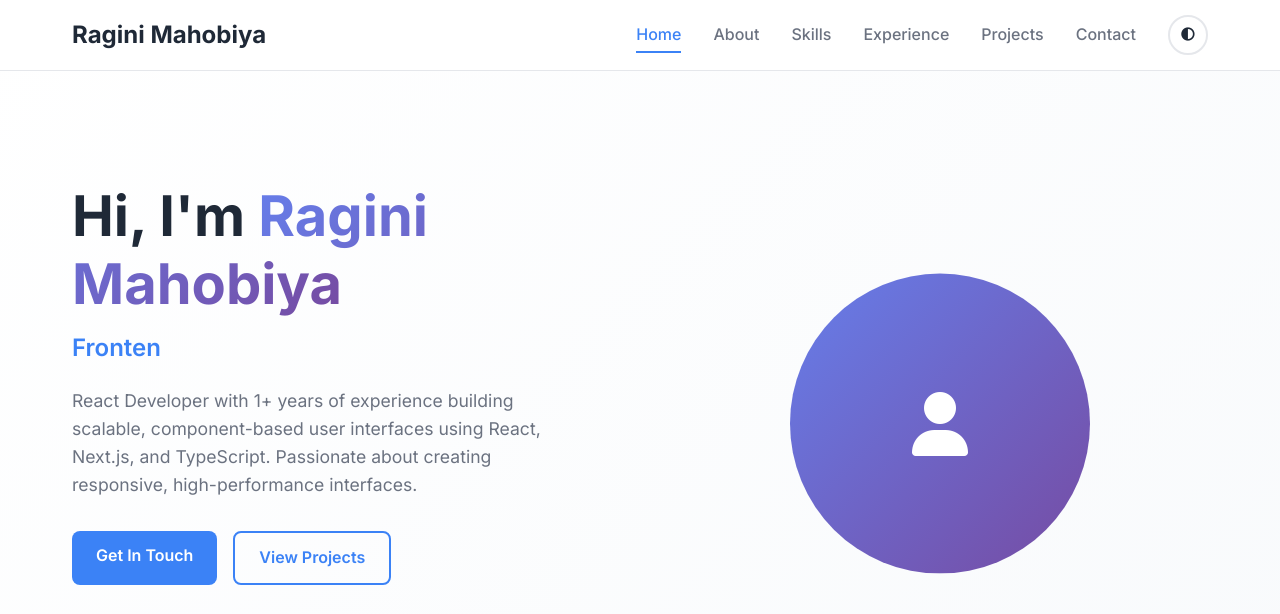
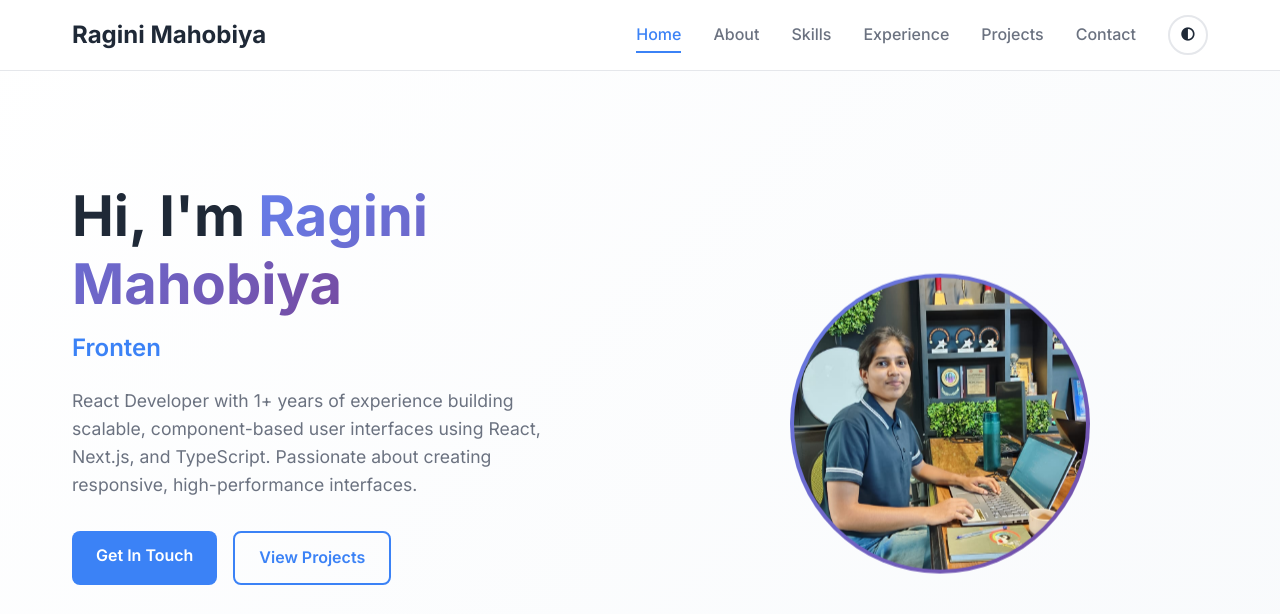
Before and after one commit to ragini-react/my_portfolio, a plain HTML site: page index.html in a window 1280 px wide. Shown: the top 614 px of the page. Drawn offline with Linux system fonts and the light colour scheme.

Commit message:
Add favicon and profile image with updated favicon paths
- Added favicon.ico file
- Added profile picture (ragini-mahobiya-profile-picture.jpg)
- Updated favicon link paths to use relative paths (./)
- Replaced placeholder icon with actual profile image
- Added styling for profile image with border-radius and object-fit

```diff
--- a/index.html
+++ b/index.html
@@ -27,8 +27,8 @@
     <meta name="twitter:image" content="https://ragini.site/assets/profile-image.jpg">
 
     <!-- Favicon -->
-    <link rel="icon" type="image/x-icon" href="/favicon.ico">
-    <link rel="apple-touch-icon" sizes="180x180" href="/apple-touch-icon.png">
+    <link rel="icon" type="image/x-icon" href="./favicon.ico">
+    <link rel="shortcut icon" type="image/x-icon" href="./favicon.ico">
 
     <!-- Preconnect for performance -->
     <link rel="preconnect" href="https://fonts.googleapis.com">
@@ -107,7 +107,8 @@
                 <div class="hero-image">
                     <div class="image-container">
                         <div class="image-placeholder">
-                            <i class="fas fa-user"></i>
+                            <img src="./ragini-mahobiya-profile-picture.jpg" alt="Profile Image" width="100%"
+                                height="100%">
                         </div>
                     </div>
                 </div>
--- a/styles.css
+++ b/styles.css
@@ -333,6 +333,14 @@ a:hover {
     font-size: 4rem;
     color: white;
     animation: float 6s ease-in-out infinite;
+    padding: 4px;
+}
+
+.image-placeholder img {
+    width: 100%;
+    height: 100%;
+    object-fit: cover;
+    border-radius: 50%;
 }
 
 @keyframes float {
```
Also changed, not shown: favicon.ico (added), ragini-mahobiya-profile-picture.jpg (added).
